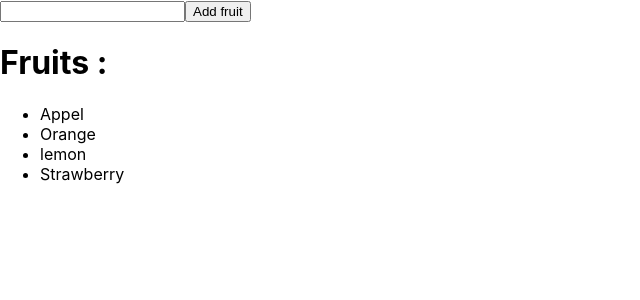
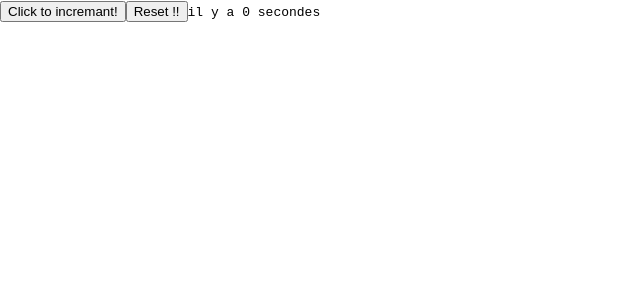
Before and after one commit to Abdo-esse/first_app_react, a React (Create React App) app: page / in a window 1280 px wide. Shown: the top 300 px of the page, without its empty margins (0-640 px from the left). Built offline with nearby package versions, Linux system fonts and the light colour scheme.

Commit message:
componentDidMount and componentDidUpdate

```diff
--- a/src/Counter/Counter.jsx
+++ b/src/Counter/Counter.jsx
@@ -1,39 +1,57 @@
 import React  ,{ Component, useState } from 'react'
 
-function Counter({initialValue, stp}) {
-    const [count,setCount]=useState(initialValue)
-  return (
-    <div>
-        <button onClick={()=>{setCount(pre=>{return pre+stp })}}>Click to incremant!</button>
-        <button onClick={()=>{setCount(0)}}>Reset !!</button>
-      <samp>il y a {count} secondes</samp>
-    </div>
-  )
+// function Counter({initialValue, stp}) {
+//     const [count,setCount]=useState(initialValue)
+//   return (
+//     <div>
+//         <button onClick={()=>{setCount(pre=>{return pre+stp })}}>Click to incremant!</button>
+//         <button onClick={()=>{setCount(0)}}>Reset !!</button>
+//       <samp>il y a {count} secondes</samp>
+//     </div>
+//   )
+// }
+
+class Counter extends Component{
+    constructor(props){
+        super(props);
+        this.state={
+            counter:0,
+        }
+        console.log('hi from constructot');
+
+    }
+    componentDidMount(){
+        console.log("component mounted");
+
+    }
+
+    handelClick=()=>{
+        this.setState(
+            prevState=>{
+                return {counter: prevState.counter+1}
+            }
+        )
+    }
+    componentDidUpdate(prevRops,prevState){
+        console.log("component updated");
+        console.log(prevState,this.state);
+
+    }
+    handleReset=()=>{
+        this.setState({counter:0})
+    }
+    render(){
+        console.log('hi from render');
+
+        return(
+            <div>
+      <button onClick={this.handelClick}>Click to incremant!</button>
+         <button onClick={this.handleReset}>Reset !!</button>
+       <samp>il y a {this.state.counter} secondes</samp>
+     </div>
+        )
+    }
 }
-
-// class Counter extends Component{
-//     constructor(props){
-//         super(props);
-//         this.state={
-//             counter:0,
-//         }
-//     }
-//     componentDidMount(){
-//         setInterval(()=>{this.setState(
-//             prevState=>{
-//                 return {counter: prevState.counter+1}
-//             }
-//         )},1000)
-
-//     }
-//     render(){
-//         return(
-//             <>
-//              <p>il y a {this.state.counter} secondes</p>
-//             </>
-//         )
-//     }
-// }
 
 
 
--- a/src/index.js
+++ b/src/index.js
@@ -13,9 +13,9 @@ import Form from './Forms/Form';
 const root = ReactDOM.createRoot(document.getElementById('root'));
 const fruits=["Appel","Orange","lemon","Strawberry"]
 root.render(
-  <React.StrictMode>
-   <Fruit fruits={fruits}/>
-  </React.StrictMode>
+  // <React.StrictMode>
+   <Counter/>
+  // </React.StrictMode>
 );
 
 // If you want to start measuring performance in your app, pass a function
```
